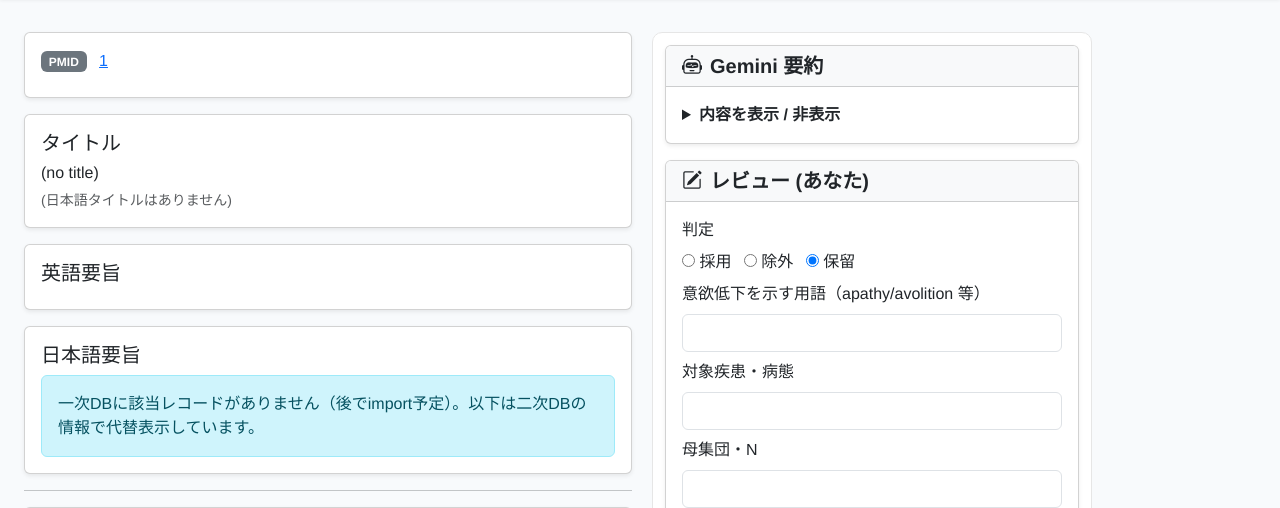
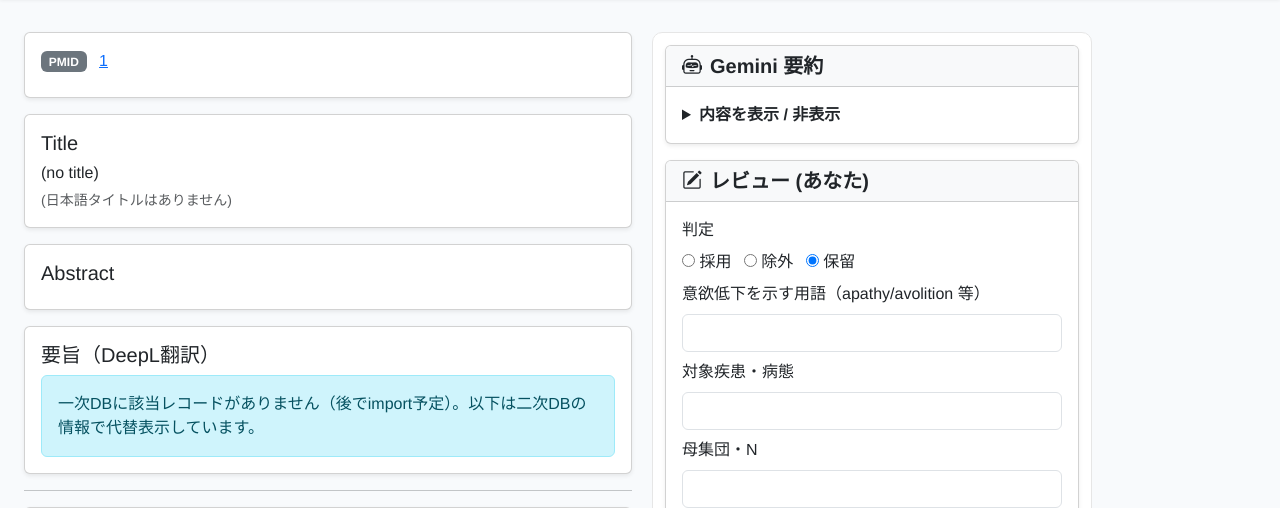
Before and after one commit to kasadera-creator/apathy_screen, a FastAPI app: page /secondary/1/1 in a window 1280 px wide. Shown: the part 66-574 px from the top of the page. Run offline with FastAPI, Linux system fonts and the light colour scheme; the visitor is signed in with stand-in values (Sample User, id 1); data comes from the database, SQL or seed files in the repository; data that the repository does not hold is empty.

Commit message:
Update secondary_review.html

```diff
--- a/templates/secondary_review.html
+++ b/templates/secondary_review.html
@@ -31,7 +31,7 @@
 
     <div class="card mb-3 shadow-sm">
       <div class="card-body">
-        <h5 class="card-title">タイトル</h5>
+        <h5 class="card-title">Title</h5>
         <h6 class="mb-2">{{ article.title_en if article else "(no title)" }}</h6>
         <p class="text-muted small mb-0">{{ article.title_ja or "(日本語タイトルはありません)" }}</p>
       </div>
@@ -39,14 +39,14 @@
 
     <div class="card mb-3 shadow-sm">
       <div class="card-body">
-        <h5 class="card-title">英語要旨</h5>
+        <h5 class="card-title">Abstract</h5>
         <p class="mb-0" style="white-space:pre-wrap;">{{ article.abstract_en if article else "" }}</p>
       </div>
     </div>
 
     <div class="card mb-3 shadow-sm">
       <div class="card-body">
-        <h5 class="card-title">日本語要旨</h5>
+        <h5 class="card-title">要旨（DeepL翻訳）</h5>
         {% if article %}
           <p class="mb-0" style="white-space:pre-wrap;">{{ article.abstract_ja or "" }}</p>
         {% else %}
```
